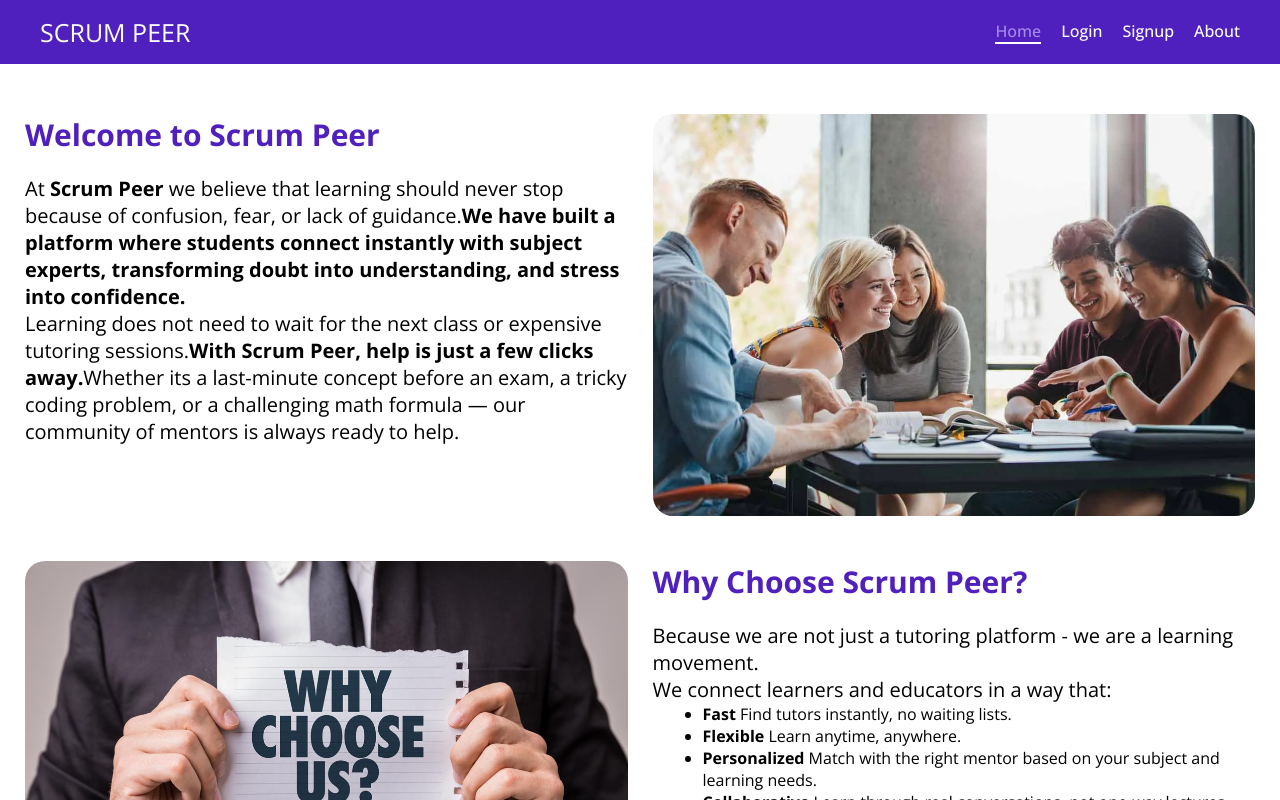
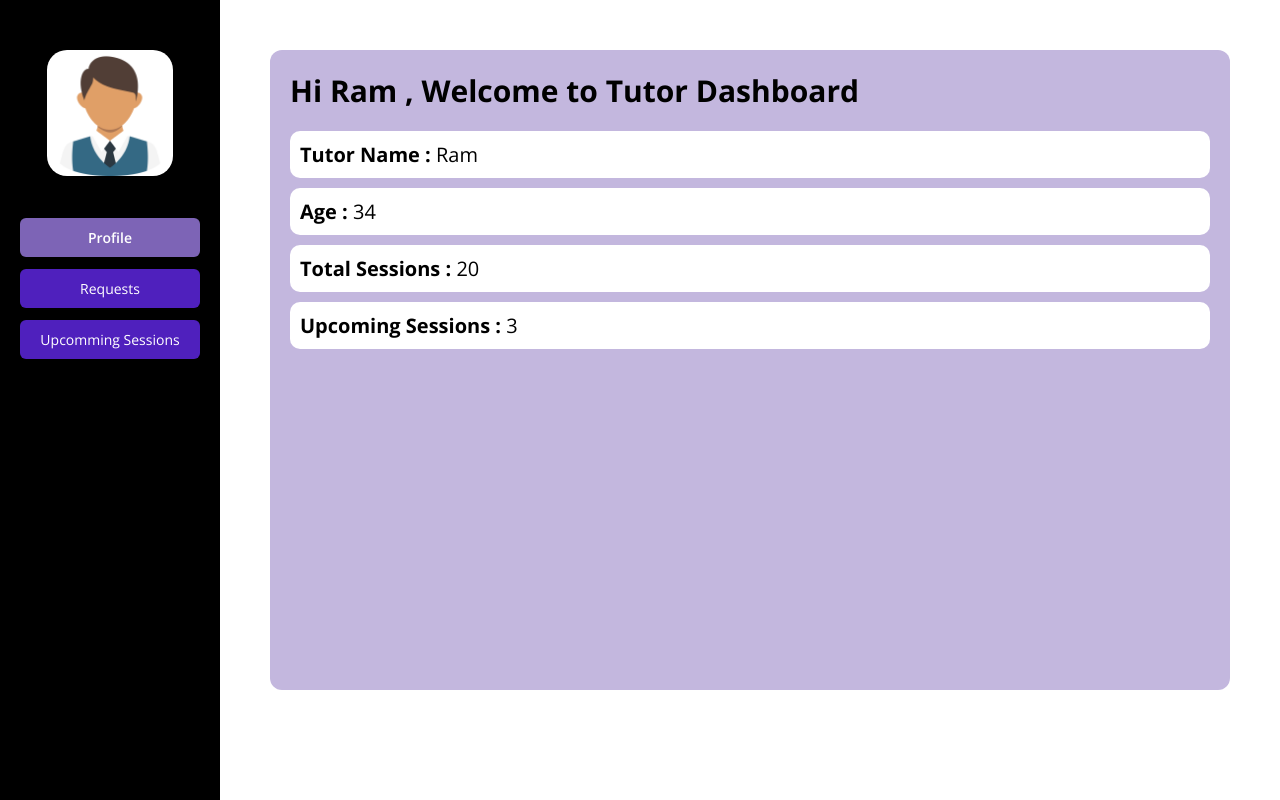
Before and after one commit to devanshihub/Peer-to-Peer-Tutoring-platform-, a React (Vite) app in the folder Peer-to-Peer-Tutoring-platform-frontend/: page / in a window 1280 px wide. Shown: the top 800 px of the page. Built offline with nearby package versions, Linux system fonts and the light colour scheme.

Commit message:
made changes to requests and upcoming sessions in tutor dashboard

```diff
--- a/Peer-to-Peer-Tutoring-platform-frontend/src/App.jsx
+++ b/Peer-to-Peer-Tutoring-platform-frontend/src/App.jsx
@@ -1,4 +1,4 @@
-import { useState } from "react";
+// import { useState } from "react";
 import { Routes, Route } from "react-router-dom";
 import StudentDashboard from "./studentDashboard";
 import TutorDashboard from "./tutorDashboard";
@@ -10,29 +10,31 @@ import About from "./homePagesComponents/about";
 import Home from "./home";
 
 function App() {
-  const isLoggedIn = () => {
-    const user = JSON.parse(localStorage.getItem("user"));
-    return !!user;
-  }
-  const getProfileType = () => {
-    const user = JSON.parse(localStorage.getItem("user"));
-    if(!user){
-      return "";
-    }
-    return user.type;
-  }
-  return (
-    <div>
-      <Routes>
-        <Route path="/" element={isLoggedIn() ? getProfileType() === "tutor" ? <TutorDashboard /> : <StudentDashboard /> : <Home />}>
-          <Route index element={<Profile type={getProfileType()} />} />
-          <Route path="search-tutor" element={<SearchTutor />} />
-          <Route path="book-session" element={<BookingForm />} />
-          <Route path="my-sessions" element={<MySessions />} />
-        </Route>
-      </Routes>
-    </div>
-  );
+  // const isLoggedIn = () => {
+  //   const user = JSON.parse(localStorage.getItem("user"));
+  //   return !!user;
+  // }
+  // const getProfileType = () => {
+  //   const user = JSON.parse(localStorage.getItem("user"));
+  //   if(!user){
+  //     return "";
+  //   }
+  //   return user.type;
+  // }
+  // return (
+  //   <div>
+  //     <Routes>
+  //       <Route path="/" element={isLoggedIn() ? getProfileType() === "tutor" ? <TutorDashboard /> : <StudentDashboard /> : <Home />}>
+  //         <Route index element={<Profile type={getProfileType()} />} />
+  //         <Route path="search-tutor" element={<SearchTutor />} />
+  //         <Route path="book-session" element={<BookingForm />} />
+  //         <Route path="my-sessions" element={<MySessions />} />
+  //       </Route>
+  //     </Routes>
+  //   </div>
+  // );
+
+  return <TutorDashboard />;
 }
 
 export default App;
--- a/Peer-to-Peer-Tutoring-platform-frontend/src/tutorDashboard.jsx
+++ b/Peer-to-Peer-Tutoring-platform-frontend/src/tutorDashboard.jsx
@@ -52,9 +52,9 @@ function TutorDashboard() {
         </button>
       </div>
       {/* Open - Remove this */}
-      {/* <div>{activeWindow}</div> */}
+      <div>{activeWindow}</div>
       {/* Closed */}
-      <Outlet/>
+      {/* <Outlet/> */}
     </div>
   );
 }
--- a/Peer-to-Peer-Tutoring-platform-frontend/src/tutorDashboardComponents/requests.jsx
+++ b/Peer-to-Peer-Tutoring-platform-frontend/src/tutorDashboardComponents/requests.jsx
@@ -1,56 +1,138 @@
 import React, { useState } from "react";
 
-function Requests() {
-  const students = [
+const studentsData = [
   {
-      id: 1,
-      name: "Tina",
-      timings: "03:00",
-      date: "12/12/2025",
+    username: "Tina@123",
+    name: "Tina Sharma",
+    timings: "03:00 - 04:00",
+    date: "1/11/2025",
+    status: "expired",
   },
   {
-      id: 2,
-      name: "Bhavya",
-
-      timings: "14:30",
-      date: "12/12/2025",
+    username: "DEev@123",
+    name: "Dev Sharma",
+    timings: "03:00 - 04:00",
+    date: "2/10/2025",
+    status: "expired",
   },
   {
-      id: 3,
-      name: "Priya",
-
-      timings: "09:53",
+    username: "Riya@Sharma",
+    name: "Riya Sharma",
+    timings: "04:00 - 05:00",
     date: "12/12/2025",
+    status: "",
+  },
+  {
+    username: "Dinesh@Tiwari",
+    name: "Dinesh Tiwari",
+    timings: "04:00 - 05:00",
+    date: "23/12/2025",
+    status: "",
+  },
+  {
+    username: "Rani@123",
+    name: "Rani Agrawal",
+    timings: "01:00 - 02:00",
+    date: "1/11/2025",
+    status: "deleted",
+  },
+  {
+    username: "Raj_12",
+    name: "Raj Agrawal",
+    timings: "01:00 - 02:00",
+    date: "10/10/2025",
+    status: "deleted",
   },
 ];
+
+function Requests() {
+  const [statusFilter, setStatusFilter] = useState("all");
+  const [sortOrder, setSortOrder] = useState("asc");
+
+  const filteredStudents = studentsData.filter((student) => {
+    if (statusFilter === "all") return true;
+    if (statusFilter === "active") return student.status === "";
+    return student.status === statusFilter;
+  });
+
+  const sortedStudents = [...filteredStudents].sort((a, b) => {
+    const dateA = new Date(a.date.split("/").reverse().join("-"));
+    const dateB = new Date(b.date.split("/").reverse().join("-"));
+    return sortOrder === "asc" ? dateA - dateB : dateB - dateA;
+  });
+
+  const numOfStudents = sortedStudents.length;
 
   return (
     <div className="container">
       <h2>Requests From Students</h2>
+
+      <div style={{ display: "flex", gap: "20px", marginBottom: "15px" }}>
         <div>
-        {students.map((student) => (
-          <Student student={student} key={student.id} />
+          <label>Status Filter: </label>
+          <select
+            value={statusFilter}
+            onChange={(e) => setStatusFilter(e.target.value)}
+          >
+            <option value="all">All</option>
+            <option value="active">No Action</option>
+            <option value="expired">Expired</option>
+            <option value="deleted">Deleted</option>
+          </select>
+        </div>
+
+        <div>
+          <label>Sort by Date: </label>
+          <select
+            value={sortOrder}
+            onChange={(e) => setSortOrder(e.target.value)}
+          >
+            <option value="asc">Oldest </option>
+            <option value="desc">Latest</option>
+          </select>
+        </div>
+      </div>
+
+      {numOfStudents > 0 ? (
+        <div>
+          <p style={{ marginBottom: "10px" }}>
+            You have total {numOfStudents} requests from students
+          </p>
+          <div>
+            {sortedStudents.map((student, index) => (
+              <Student student={student} key={index} />
             ))}
           </div>
+        </div>
+      ) : (
+        <p>No requests found.</p>
+      )}
     </div>
   );
 }
 
 function Student({ student }) {
   return (
-    <div className="tutor-card">
+    <div className="tutor-card" style={{ marginBottom: "15px" }}>
       <p>
         <strong>Student Name: </strong>
         {student.name}
       </p>
       <p>
-        <strong>Timmings: </strong>
+        <strong>Timings: </strong>
         {student.timings}
       </p>
       <p>
         <strong>Date: </strong> {student.date}
       </p>
-      <button className="button">Accept</button>
+      {student.status === "deleted" && <p style={{ color: "red" }}>Deleted</p>}
+      {student.status === "expired" && <p style={{ color: "grey" }}>Expired</p>}
+      {student.status === "" && (
+        <div style={{ display: "flex", gap: "10px" }}>
+          <button className="btn-accept">Accept</button>
+          <button className="btn-delete">Delete</button>
+        </div>
+      )}
     </div>
   );
 }
--- a/Peer-to-Peer-Tutoring-platform-frontend/src/tutorDashboardComponents/upcommingSessions.jsx
+++ b/Peer-to-Peer-Tutoring-platform-frontend/src/tutorDashboardComponents/upcommingSessions.jsx
@@ -1,56 +1,140 @@
-import React, { useState } from "react";
+import React, { useState, useEffect } from "react";
+
+const studentsData = [
+  {
+    username: "Tina@123",
+    name: "Tina Sharma",
+    timings: "03:00 - 04:00",
+    date: "1/11/2025",
+    status: "attended",
+  },
+  {
+    username: "DEev@123",
+    name: "Dev Sharma",
+    timings: "03:00 - 04:00",
+    date: "2/10/2025",
+    status: "attended",
+  },
+  {
+    username: "Riya@Sharma",
+    name: "Riya Sharma",
+    timings: "11:00 - 13:00",
+    date: "9/11/2025",
+    status: "upcoming",
+  },
+  {
+    username: "Dinesh@Tiwari",
+    name: "Dinesh Tiwari",
+    timings: "04:00 - 05:00",
+    date: "23/12/2025",
+    status: "upcoming",
+  },
+  {
+    username: "Rani@123",
+    name: "Rani Agrawal",
+    timings: "01:00 - 02:00",
+    date: "1/11/2025",
+    status: "expired",
+  },
+  {
+    username: "Raj_12",
+    name: "Raj Agrawal",
+    timings: "01:00 - 02:00",
+    date: "10/10/2025",
+    status: "expired",
+  },
+];
 
 function UpcommingSessions() {
-  const students = [
-    {
-      id: 1,
-      name: "Tina",
-      timings: "03:00",
-      date: "12/12/2025",
-    },
-    {
-      id: 2,
-      name: "Bhavya",
+  const [sortOrder, setSortOrder] = useState("asc");
+  const [currentTime, setCurrentTime] = useState(new Date());
 
-      timings: "14:30",
-      date: "12/12/2025",
-    },
-    {
-      id: 3,
-      name: "Priya",
+  useEffect(() => {
+    const timer = setInterval(() => setCurrentTime(new Date()), 30000);
+    return () => clearInterval(timer);
+  }, []);
 
-      timings: "09:53",
-      date: "12/12/2025",
-    },
-  ];
+  const sortedStudents = [...studentsData].sort((a, b) => {
+    const dateA = new Date(a.date.split("/").reverse().join("-"));
+    const dateB = new Date(b.date.split("/").reverse().join("-"));
+    return sortOrder === "asc" ? dateA - dateB : dateB - dateA;
+  });
+
+  const noOfStudents = sortedStudents.length;
 
   return (
     <div className="container">
       <h2>My Upcoming Sessions</h2>
-      <div>
-        {students.map((student) => (
-          <Student student={student} key={student.id} />
-        ))}
+
+      <div style={{ marginBottom: "15px" }}>
+        <label>Sort by Date: </label>
+        <select
+          value={sortOrder}
+          onChange={(e) => setSortOrder(e.target.value)}
+        >
+          <option value="asc">Oldest First</option>
+          <option value="desc">Latest First</option>
+        </select>
       </div>
+
+      {noOfStudents > 0 ? (
+        <div>
+          <p style={{ marginBottom: "10px" }}>
+            You have {noOfStudents} upcoming sessions
+          </p>
+          <div>
+            {sortedStudents.map((student, index) => (
+              <Student
+                key={index}
+                student={student}
+                currentTime={currentTime}
+              />
+            ))}
+          </div>
+        </div>
+      ) : (
+        <p>You have no upcoming sessions.</p>
+      )}
     </div>
   );
 }
 
-function Student({ student }) {
+function Student({ student, currentTime }) {
+  const isSessionActive = () => {
+    const [start, end] = student.timings.split(" - ");
+    const [day, month, year] = student.date.split("/").map(Number);
+
+    const [startHour, startMin] = start.split(":").map(Number);
+    const [endHour, endMin] = end.split(":").map(Number);
+
+    const startTime = new Date(year, month - 1, day, startHour, startMin);
+    const endTime = new Date(year, month - 1, day, endHour, endMin);
+
+    return currentTime >= startTime && currentTime <= endTime;
+  };
+
+  const active = isSessionActive();
+
   return (
-    <div className="tutor-card">
+    <div className="tutor-card" style={{ marginBottom: "15px" }}>
       <p>
-        <strong>Student Name: </strong>
-        {student.name}
+        <strong>Student Name:</strong> {student.name}
       </p>
       <p>
-        <strong>Timmings: </strong>
-        {student.timings}
+        <strong>Timings:</strong> {student.timings}
       </p>
       <p>
-        <strong>Date: </strong> {student.date}
+        <strong>Date:</strong> {student.date}
       </p>
-      <button className="button">Upcoming</button>
+      {student.status == "upcoming" && (
+        <button className={`button ${active ? "btn-active" : ""}`}>
+          {active ? "Active" : "Upcoming"}
+        </button>
+      )}
+      {student.status === "attended" && (
+        <p style={{ color: "blue" }}>Attended</p>
+      )}
+      {student.status === "expired" && <p style={{ color: "grey" }}>Expired</p>}
     </div>
   );
 }
```
Also changed, not shown: Peer-to-Peer-Tutoring-platform-frontend/src/index.css (+36 -4 lines), 1 other file (tests, documents, lock files or other folders). Lines whose indentation alone changed are shown as unchanged.
